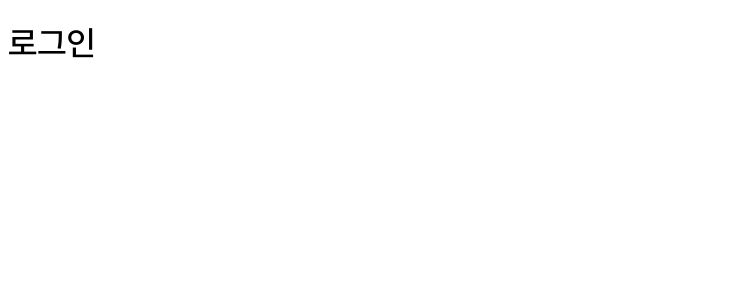
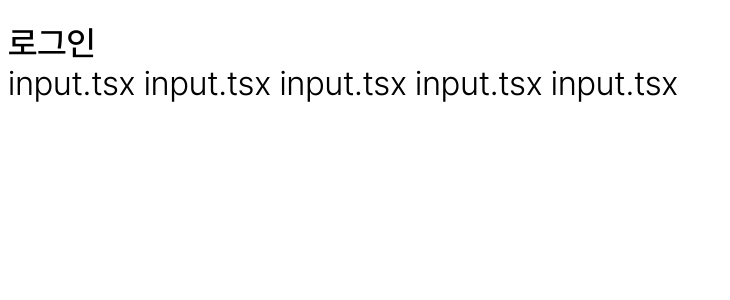
Before and after one commit to Master-of-SSAMBA/petsi-server, a React (Vite) app in the folder frontend/petsi-client/: page /login in a window 1280 px wide. Shown: the top 300 px of the page, without its empty margins (0-730 px from the left). Built offline with nearby package versions, Linux system fonts and the light colour scheme.

Commit message:
Feat: 인풋 컴포넌트 추가

```diff
--- /dev/null
+++ b/frontend/petsi-client/src/components/UI/input.tsx
@@ -0,0 +1,35 @@
+interface InputProps {
+  type: "text" | "password";
+  label: string;
+  value: string;
+  onChange: (value: string) => void;
+}
+
+const Input = (props: InputProps) => {
+  const { type, label, value, onChange } = props;
+
+  const handleChange = (e: React.ChangeEvent<HTMLInputElement>) => {
+    onChange(e.target.value);
+  };
+
+  return (
+    <div className="input-container">
+      input.tsx
+      input.tsx
+      input.tsx
+      input.tsx
+      input.tsx
+      {/* <label htmlFor={label.toLowerCase()}>{label}</label>
+      <input
+        id={label.toLowerCase()}
+        type={type}
+        value={value}
+        onChange={handleChange}
+        placeholder={`Enter your ${label.toLowerCase()}`}
+        className="input-field"
+      /> */}
+    </div>
+  );
+};
+
+export default Input;
--- a/frontend/petsi-client/src/pages/Login.tsx
+++ b/frontend/petsi-client/src/pages/Login.tsx
@@ -1,5 +1,10 @@
+import Input from "@components/UI/input";
+
 const Login = () => {
-    return <h1>로그인</h1>;
+    return <h1>
+        로그인
+            <Input />
+        </h1>;
 };
 
 export default Login;
```
